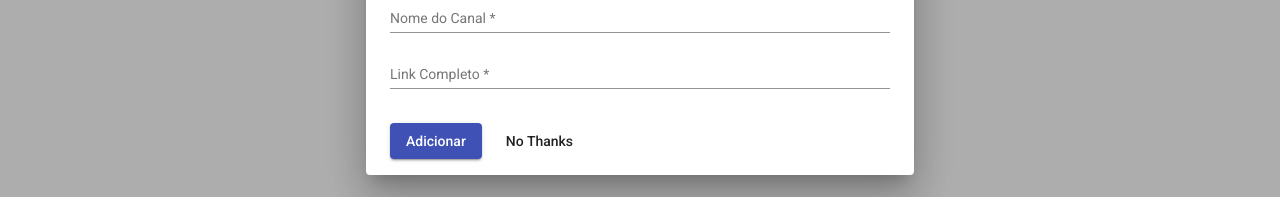
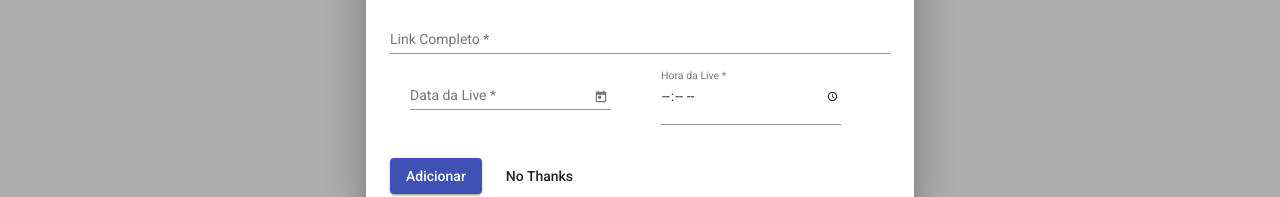
Before and after one commit to BrenoRev/FrontEnd-Angular-Lives, an Angular app: page / in a window 1280 px wide. Both pictures are taken after a click on the button "addLive". Shown: the part 380-577 px from the top of the page. Built offline with nearby package versions, Linux system fonts and the light colour scheme; no server answers.

Commit message:
Manipulando o datepicker para mostrar a data

```diff
--- a/src/app/shared/service/live.service.ts
+++ b/src/app/shared/service/live.service.ts
@@ -27,8 +27,7 @@ export class LiveService {
   public getLivesWithFlag(flag: string): Observable<ResponsePageable>{
       return this.httpClient.get<ResponsePageable>(this.apiUrl + '?flag=' + flag);
   }
-  public postLives(live: Live , link: string): Observable<Live> {
-    live.liveLink = link;
+  public postLives(live: any): Observable<Live> {
     return this.httpClient.post<any>(this.apiUrl, live, this.httpOptions);
 }
 
--- a/src/app/views/home/home.component.ts
+++ b/src/app/views/home/home.component.ts
@@ -18,7 +18,7 @@ export class HomeComponent implements OnInit {
   }
   addLive(): void {
     const dialogRef = this.dialog.open(LiveFormDialogComponent, {
-      minWidth: 'max-content'
+      minWidth: '200px'
     });
 
     dialogRef.afterClosed().subscribe(result => {
--- a/src/app/views/home/live-form-dialog/live-form-dialog.component.css
+++ b/src/app/views/home/live-form-dialog/live-form-dialog.component.css
@@ -6,3 +6,24 @@
 .example-full-width{
     width: 100%;
 }
+
+#date{
+width: 50%;
+display: flex;
+padding-left: 20px;
+}
+
+#separar{
+    padding-left: 50px;
+}
+
+@media (max-width: 600px){
+    #date{
+    width: 100%;
+    display: inline-block;
+    padding: 0px;
+    }
+    #separar{
+        padding: 0;
+    }
+}
--- a/src/app/views/home/live-form-dialog/live-form-dialog.component.html
+++ b/src/app/views/home/live-form-dialog/live-form-dialog.component.html
@@ -15,6 +15,26 @@
       <mat-label>Link Completo</mat-label>
       <input matInput formControlName="liveLink" name="liveLink">
     </mat-form-field>
+
+    <div id="date">
+      <!-- Date -->
+      <mat-form-field class="example-full-width">
+        <mat-label>Data da Live</mat-label>
+        <input matInput [matDatepicker]="picker" formControlName="liveDate" name="liveDate">
+        <mat-datepicker-toggle matSuffix [for]="picker"></mat-datepicker-toggle>
+        <mat-datepicker #picker></mat-datepicker>
+      </mat-form-field>
+
+         <!--Time-->
+         <mat-form-field class="example-full-width" id="separar">
+          <mat-label>Hora da Live</mat-label>
+          <input matInput formControlName="liveTime" name="liveTime" type="time" #time>
+        </mat-form-field>
+
+    </div>
+    <div id="time">
+
+    </div>
   </form>
 </div>
 <div mat-dialog-actions>
--- a/src/app/views/home/live-form-dialog/live-form-dialog.component.ts
+++ b/src/app/views/home/live-form-dialog/live-form-dialog.component.ts
@@ -2,6 +2,7 @@ import { HttpClient } from '@angular/common/http';
 import { Component, OnInit } from '@angular/core';
 import { FormBuilder, FormGroup, Validators } from '@angular/forms';
 import { MatDialogRef } from '@angular/material/dialog';
+import * as moment from 'moment';
 import { Live } from 'src/app/shared/model/live.model';
 import { LiveService } from 'src/app/shared/service/live.service';
 
@@ -24,11 +25,9 @@ export class LiveFormDialogComponent implements OnInit {
      this.liveForm = this.fb.group({
       liveName: ['', [Validators.required]],
       channelName: ['', [Validators.required]],
-      liveDate: ['2020-08-01T20:00:00', [Validators.required]],
-      liveTime: ['2020-08-01T20:00:00', [Validators.required]],
+      liveDate: ['', [Validators.required]],
+      liveTime: ['', [Validators.required]],
       liveLink: ['', [Validators.required]],
-      registrationDate: ['', [Validators.required]],
-      urlSafe: ['', [Validators.required]],
     })
 
   }
@@ -39,11 +38,16 @@ export class LiveFormDialogComponent implements OnInit {
   }
 
   createLive(){
+    let newDate: moment.Moment = moment.utc(this.liveForm.value.liveDate).local();
 
-      // Manipulando o html do youtube
-    var link: string = this.liveForm.controls.liveLink.value.replace('watch?v=','embed/');
-    // Faz um post passando os itens do formulario
-    this.rest.postLives(this.liveForm.value, link).subscribe();
+          // Manipulando a data passada no formulário
+    this.liveForm.value.liveDate = newDate.format("YYYY-MM-DD") + "T" + this.liveForm.value.liveTime;
+          // Manipulando o html do youtube
+    this.liveForm.value.liveLink = this.liveForm.controls.liveLink.value.replace('watch?v=','embed/');
+    console.log(this.liveForm.value)
+
+    // Faz um post passando os itens do formulari
+    this.rest.postLives(this.liveForm.value).subscribe();
     this.dialogRef.close();
     this.liveForm.reset();
   }
--- a/src/app/views/home/live-list/live-list.component.html
+++ b/src/app/views/home/live-list/live-list.component.html
@@ -35,7 +35,7 @@
   <mat-tab label="Realizadas">
     <div id="fxlayout">
       <ng-container *ngFor="let live of livesPrevious">
-          <mat-card class="tamanho">
+        <mat-card class="example-card mat-card-live tamanho">
           <mat-card-title class="mat-card-title-live">
             <div class="row">
               <p>
```
